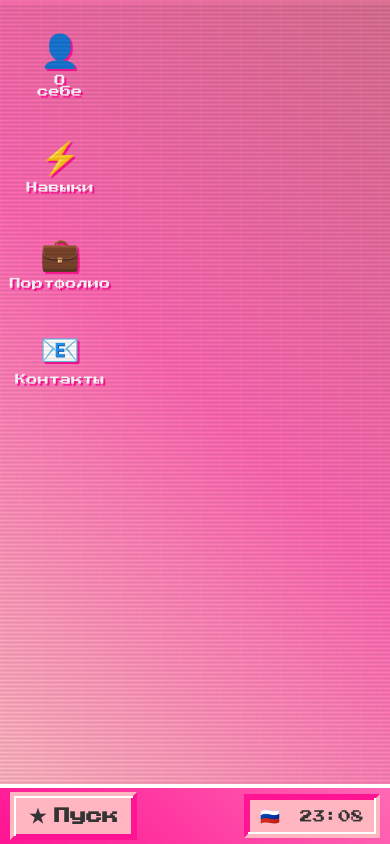
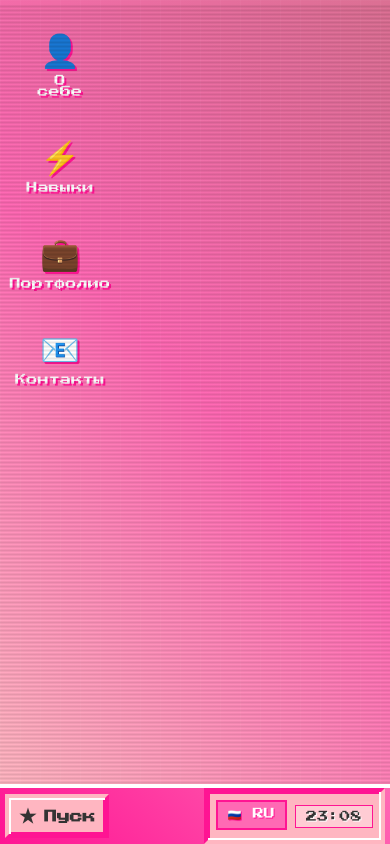
Before and after one commit to geliusgelius/pixel-portfolio, a React (Vite) app: page / in a window 390 px wide. Built offline with nearby package versions, Linux system fonts and the light colour scheme.

Commit message:
fix translate button

```diff
--- a/src/components/Desktop/Desktop.jsx
+++ b/src/components/Desktop/Desktop.jsx
@@ -8,7 +8,7 @@ import ShutdownScreen from "./ShutdownScreen";
 import "./Desktop.css";
 
 const Desktop = () => {
-  const { t } = useLanguage();
+  const { t, currentLanguage } = useLanguage(); // Добавляем currentLanguage
   const [windows, setWindows] = useState([]);
   const [activeWindow, setActiveWindow] = useState(null);
   const [showStartMenu, setShowStartMenu] = useState(false);
@@ -16,13 +16,13 @@ const Desktop = () => {
   const [showShutdown, setShowShutdown] = useState(false);
   const [isRestarting, setIsRestarting] = useState(false);
 
-  const openWindow = (title, icon, content) => {
+  const openWindow = (title, icon, ContentComponent) => {
     const id = Date.now().toString();
     const newWindow = {
       id,
       title,
       icon,
-      content,
+      ContentComponent, // Сохраняем компонент вместо готового JSX
       position: { x: 50 + windows.length * 30, y: 50 + windows.length * 30 },
       size: { width: 600, height: 400 },
       isMinimized: false,
@@ -98,15 +98,39 @@ const Desktop = () => {
       setWindows([]);
       setActiveWindow(null);
 
-      // Имитация перезагрузки - показываем прелоадер на секунду
       setTimeout(() => {
-        // Автоматически открываем окно "О себе" после перезагрузки
-        openWindow(t("aboutMeTitle"), "👤", <AboutMeContent />);
+        openWindow(t("aboutMeTitle"), "👤", AboutMeContent);
       }, 1000);
     }, 1000);
   };
 
-  // Если идет перезагрузка, показываем черный экран
+  // Обновляем заголовки окон при смене языка
+  const updateWindowTitles = () => {
+    setWindows((prev) =>
+      prev.map((window) => {
+        let newTitle = window.title;
+
+        // Обновляем заголовки на основе типа контента
+        if (window.ContentComponent === AboutMeContent) {
+          newTitle = t("aboutMeTitle");
+        } else if (window.ContentComponent === SkillsContent) {
+          newTitle = t("skillsTitle");
+        } else if (window.ContentComponent === PortfolioContent) {
+          newTitle = t("portfolioTitle");
+        } else if (window.ContentComponent === ContactContent) {
+          newTitle = t("contactTitle");
+        }
+
+        return { ...window, title: newTitle };
+      })
+    );
+  };
+
+  // Вызываем обновление заголовков при смене языка
+  React.useEffect(() => {
+    updateWindowTitles();
+  }, [currentLanguage]);
+
   if (isRestarting) {
     return (
       <div className="restart-screen">
@@ -125,7 +149,7 @@ const Desktop = () => {
             <div
               className="desktop-icon"
               onClick={() =>
-                openWindow(t("aboutMeTitle"), "👤", <AboutMeContent />)
+                openWindow(t("aboutMeTitle"), "👤", AboutMeContent)
               }
             >
               <div className="icon">👤</div>
@@ -134,9 +158,7 @@ const Desktop = () => {
 
             <div
               className="desktop-icon"
-              onClick={() =>
-                openWindow(t("skillsTitle"), "⚡", <SkillsContent />)
-              }
+              onClick={() => openWindow(t("skillsTitle"), "⚡", SkillsContent)}
             >
               <div className="icon">⚡</div>
               <span>{t("skills")}</span>
@@ -145,7 +167,7 @@ const Desktop = () => {
             <div
               className="desktop-icon"
               onClick={() =>
-                openWindow(t("portfolioTitle"), "💼", <PortfolioContent />)
+                openWindow(t("portfolioTitle"), "💼", PortfolioContent)
               }
             >
               <div className="icon">💼</div>
@@ -155,7 +177,7 @@ const Desktop = () => {
             <div
               className="desktop-icon"
               onClick={() =>
-                openWindow(t("contactTitle"), "📧", <ContactContent />)
+                openWindow(t("contactTitle"), "📧", ContactContent)
               }
             >
               <div className="icon">📧</div>
@@ -176,6 +198,7 @@ const Desktop = () => {
           onPositionChange={(position) =>
             updateWindowPosition(window.id, position)
           }
+          currentLanguage={currentLanguage} // Передаем текущий язык
         />
       ))}
 
@@ -202,6 +225,7 @@ const Desktop = () => {
   );
 };
 
+// Компоненты контента теперь независимые
 const AboutMeContent = () => {
   const { t } = useLanguage();
   return (
--- a/src/components/Desktop/ShutdownScreen.jsx
+++ b/src/components/Desktop/ShutdownScreen.jsx
@@ -82,11 +82,10 @@ const ShutdownScreen = ({ onRestart }) => {
               exit={{ opacity: 0, y: -20 }}
               transition={{ duration: 0.5 }}
             >
-              <div className="windows-logo">
-                <div className="pixel-window">□</div>
-                <div className="pixel-window">□</div>
-                <div className="pixel-window">□</div>
-                <div className="pixel-window">□</div>
+              {/* личный логотип вместо Windows */}
+              <div className="angelina-logo">
+                <div className="logo-icon">👩‍💻</div>
+                <div className="logo-text">Angelina OS</div>
               </div>
 
               <div className="shutdown-text">{steps[currentStep].text}</div>
@@ -117,7 +116,7 @@ const ShutdownScreen = ({ onRestart }) => {
         </AnimatePresence>
       </div>
 
-      {/* Мигающий курсор */}
+      {/* Мигающий курсор по центру внизу */}
       <div className="blinking-cursor">_</div>
     </motion.div>
   );
--- a/src/components/Desktop/Taskbar.css
+++ b/src/components/Desktop/Taskbar.css
@@ -22,6 +22,9 @@
   gap: 8px;
   font-weight: bold;
   color: #333;
+  border: 2px solid;
+  border-color: #fff #ff1493 #ff1493 #fff;
+  min-width: 80px;
 }
 
 .start-button:hover {
@@ -50,6 +53,7 @@
   border: 2px solid;
   border-color: #fff #ff1493 #ff1493 #fff;
   min-width: 120px;
+  transition: all 0.2s;
 }
 
 .taskbar-item:hover {
@@ -76,19 +80,112 @@
 .system-tray {
   background: #ffb6c1;
   padding: 8px 12px;
+  display: flex;
+  align-items: center;
+  gap: 15px;
+  position: relative;
+  height: 100%;
+}
+
+.language-selector {
+  position: relative;
+}
+
+.language-button {
+  padding: 6px 10px;
+  background: #ff69b4;
+  border: 2px solid #ff1493;
+  cursor: pointer;
+  font-size: 0.8rem;
+  color: white;
+  text-shadow: 1px 1px 0px #ff1493;
+  transition: all 0.2s;
+  min-width: 60px;
+  text-align: center;
+  margin-top: 13px;
+}
+
+.language-button:hover {
+  background: #ff1493;
+  transform: scale(1.05);
+}
+
+.language-menu {
+  position: absolute;
+  bottom: 100%;
+  right: 0;
+  background: linear-gradient(45deg, #ff69b4, #ff1493);
+  border: 3px solid;
+  border-color: #fff #ff1493 #ff1493 #fff;
+  box-shadow: 0 4px 10px rgba(0, 0, 0, 0.3);
+  z-index: 10001;
+  min-width: 120px;
+}
+
+.language-option {
+  padding: 10px 15px;
+  cursor: pointer;
+  color: white;
+  font-size: 0.8rem;
+  text-shadow: 1px 1px 0px #ff1493;
+  transition: all 0.2s;
+  border-bottom: 1px solid rgba(255, 255, 255, 0.2);
+}
+
+.language-option:hover {
+  background: rgba(255, 255, 255, 0.2);
+}
+
+.language-option.active {
+  background: rgba(255, 255, 255, 0.3);
+  font-weight: bold;
+}
+
+.language-option:last-child {
+  border-bottom: none;
 }
 
 .tray-time {
-  font-size: 0.8rem;
+  font-size: 0.9rem;
   color: #333;
-}
-.language-indicator {
-  margin-right: 10px;
-  font-size: 1rem;
+  text-shadow: 1px 1px 0px #fff;
+  padding: 5px 10px;
+  background: rgba(255, 255, 255, 0.3);
+  border: 1px solid #ff1493;
+  min-width: 80px;
+  text-align: center;
 }
 
-.system-tray {
-  display: flex;
-  align-items: center;
-  gap: 10px;
+/* Адаптивность */
+@media (max-width: 768px) {
+  .taskbar {
+    padding: 0 5px;
+    gap: 5px;
+  }
+
+  .start-button {
+    padding: 6px 10px;
+    min-width: 60px;
+    font-size: 0.8rem;
+  }
+
+  .taskbar-item {
+    min-width: 100px;
+    padding: 6px 8px;
+  }
+
+  .system-tray {
+    gap: 8px;
+    padding: 6px 8px;
+  }
+
+  .language-button {
+    min-width: 50px;
+    font-size: 0.7rem;
+  }
+
+  .tray-time {
+    min-width: 60px;
+    font-size: 0.7rem;
+  }
 }
--- a/src/components/Desktop/Taskbar.jsx
+++ b/src/components/Desktop/Taskbar.jsx
@@ -9,10 +9,11 @@ const Taskbar = ({
   onStartClick,
   onEasterEgg,
 }) => {
-  const { t, currentLanguage } = useLanguage();
+  const { t, currentLanguage, switchLanguage } = useLanguage();
   const [currentTime, setCurrentTime] = useState("00:00");
   const [clickCount, setClickCount] = useState(0);
   const [lastClickTime, setLastClickTime] = useState(0);
+  const [showLanguageMenu, setShowLanguageMenu] = useState(false);
 
   useEffect(() => {
     const updateTime = () => {
@@ -50,6 +51,16 @@ const Taskbar = ({
     }
   };
 
+  const handleLanguageClick = (e) => {
+    e.stopPropagation();
+    setShowLanguageMenu((prev) => !prev);
+  };
+
+  const handleLanguageChange = (lang) => {
+    switchLanguage(lang);
+    setShowLanguageMenu(false);
+  };
+
   return (
     <div className="taskbar">
       <div className="start-button pixel-border" onClick={handleStartClick}>
@@ -73,9 +84,33 @@ const Taskbar = ({
       </div>
 
       <div className="system-tray pixel-border-inset">
-        <div className="language-indicator">
-          {currentLanguage === "ru" ? "🇷🇺" : "🇺🇸"}
+        <div className="language-selector">
+          <div className="language-button" onClick={handleLanguageClick}>
+            {currentLanguage === "ru" ? "🇷🇺 RU" : "🇺🇸 EN"}
+          </div>
+
+          {showLanguageMenu && (
+            <div className="language-menu">
+              <div
+                className={`language-option ${
+                  currentLanguage === "ru" ? "active" : ""
+                }`}
+                onClick={() => handleLanguageChange("ru")}
+              >
+                RU
+              </div>
+              <div
+                className={`language-option ${
+                  currentLanguage === "en" ? "active" : ""
+                }`}
+                onClick={() => handleLanguageChange("en")}
+              >
+                EN
+              </div>
+            </div>
+          )}
         </div>
+
         <div className="tray-time">{currentTime}</div>
       </div>
     </div>
--- a/src/utils/translations.js
+++ b/src/utils/translations.js
@@ -44,7 +44,7 @@ export const translations = {
     // Shutdown screen
     shutdownSaving: "Сохранение ваших данных...",
     shutdownClosing: "Завершение работы программ...",
-    shutdownWindows: "Завершение работы Windows...",
+    shutdownWindows: "Завершение работы Angelina OS...",
     shutdownOff: "Выключение компьютера",
     shutdownHint: "Не выключайте компьютер до завершения процесса",
     shutdownSafe: "Теперь компьютер можно выключить",
@@ -102,7 +102,7 @@ export const translations = {
     // Shutdown screen
     shutdownSaving: "Saving your data...",
     shutdownClosing: "Closing programs...",
-    shutdownWindows: "Shutting down Windows...",
+    shutdownWindows: "Shutting down Angelina OS...",
     shutdownOff: "Turning off your computer",
     shutdownHint: "Do not turn off your computer until the process is complete",
     shutdownSafe: "It's now safe to turn off your computer",
```
Also changed, not shown: src/components/Desktop/ShutdownScreen.css (+33 -37 lines), src/components/Desktop/StartMenu.jsx (+27 -26 lines), src/components/Desktop/Window.jsx (+27 -15 lines).
